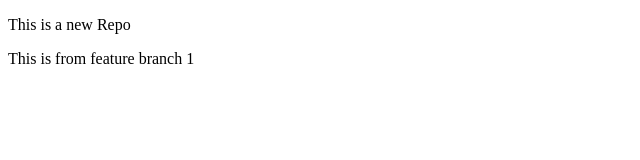
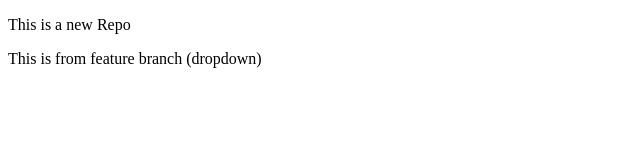
Before and after one commit to prasadn-16/Portfolio, a plain HTML site: page index.html in a window 1280 px wide. Shown: the full height of the page, 0-640 px from the left. Drawn offline with Linux system fonts and the light colour scheme.

```diff
--- a/index.html
+++ b/index.html
@@ -9,7 +9,7 @@
 
 <body>
     <p>This is a new Repo</p>
-    <p>This is from feature branch 1</p>
+    <p>This is from feature branch (dropdown)</p>
 </body>
 
 </html>
```
